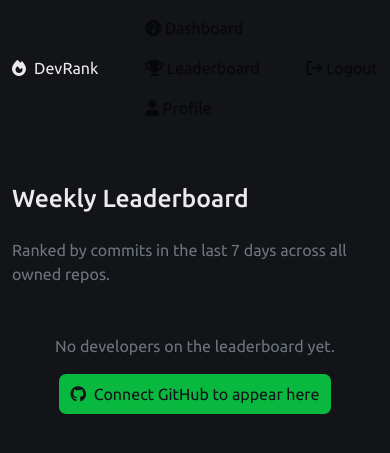
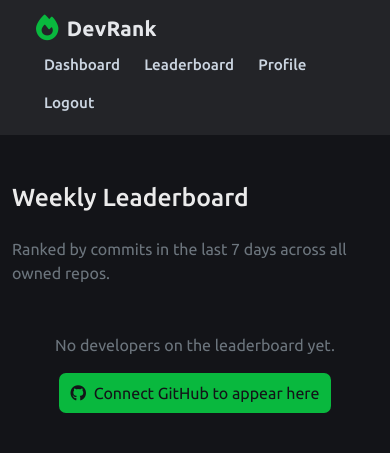
Before and after one commit to katGhost/dev-leaderboard, a Flask app: page /leaderboard in a window 390 px wide. Shown: the top 453 px of the page. Run offline with Flask 3, Linux system fonts and the light colour scheme; the visitor is signed in with stand-in values (Sample User, id 1); parts of the project's set-up code (start-up, migrations or seed data) failed here and were passed over.

Commit message:
navbar UI tweaks -> navbar links

```diff
--- a/app/static/index.css
+++ b/app/static/index.css
@@ -9,25 +9,84 @@
 
 body {
     width: 100%;
-    overflow: hidden;
+    /* overflow: hidden; */
     background: #131418;
     color: rgb(235, 235, 235);
 }
 
-.app-name {
+/* NAVBAR */
+/* .app-name {
     background: linear-gradient(135deg, #09B83E, #384e6b);
     -webkit-background-clip: text;
     background-clip: text;
     -webkit-text-fill-color: transparent;
     font-weight: 700;
+} */
+
+.custom-navbar {
+    display: flex;
+    align-items: center;
+    padding: 0.75rem 1.5rem;
+    background: #232428;
 }
 
-.nav-item .nav-link {
-    color: whitesmoke !important;
+.custom-navbar .container-fluid {
+    display: flex;
+    justify-content: space-between;
+    align-items: center;
 }
 
-.nav-item .nav-link:hover {
-    color: #09B83E !important;
+.logo {
+  font-size: 1.4rem;
+  font-weight: 700;
+  letter-spacing: 0.3px;
+  cursor: pointer;
+}
+
+.logo .icon i {
+  color: #09B83E;
+  font-size: 1.6rem;
+}
+
+.logo .brand {
+  color: #e5e7eb;
+  font-weight: 700;
+  font-size: 1.3rem;
+}
+
+/* .logo .brand {
+  background: linear-gradient(90deg, #ffffff, #cbd5f5);
+  -webkit-background-clip: text;
+  -webkit-text-fill-color: transparent;
+} */
+
+.navbar-nav {
+    display: flex;
+    flex-direction: row;
+    gap: 1rem;
+}
+
+.nav-link {
+  display: flex;
+  align-items: center;
+  gap: 6px;
+  font-size: 15px;
+  font-weight: 500;
+  color: #cbd5e1 !important;
+  padding: 8px 12px;
+  transition: all 0.2s ease;
+}
+
+.nav-link:hover {
+  color: #09B83E !important;
+}
+
+.nav-link i {
+  font-size: 16px;
+}
+
+.nav-text {
+    display: inline;
 }
 
 /* Flash messages */
@@ -161,6 +220,10 @@ a {
 }
 
 /* DASHBOARD */
+.dashboard {
+    padding: 2.5rem !important;
+}
+
 .roadmap-title,
 leaderboard-title,
 .username {
@@ -186,14 +249,38 @@ leaderboard-title,
 
 }
 
+/* LEADERBOARD */
+.medal-gold {
+    color: #EFBF04;
+}
+
+.medal-silver {
+    color: #C0C0C0;
+}
+
+.medal-bronze {
+    color: #CD7F32;
+}
+
 /* PROFILE */
+#profileContainer {
+    padding: 1.5rem 3rem;
+}
+
 .card {
-    background: #1A1C22;
+    background: transparent;
+    border: 1.5px solid #232C38;
+    border-radius: 7px;
     padding: 1.5rem;
+    transition: all 0.25s ease-in-out;
 }
 
 .card > * + * {
     margin-top: 0.75rem;
+}
+
+.card:hover {
+    border: 1.5px solid #09B83E;
 }
 
 .card-title {
@@ -214,6 +301,56 @@ leaderboard-title,
 .btn-github:hover,
 .btn-dashboard-redirect:hover {
     background: #09B83E;
+    color: white;
     transform: translateY(-3px);
     box-shadow: 0 12px 35px rgba(6, 156, 53, 0.4);
 }
+
+
+/* RESPONSIVENESS */
+@media (max-width: 768px) {
+    .app-name {
+        display: none;
+    }
+
+    .nav-link i {
+        display: none;
+    }
+
+    .nav-text {
+        font-size: 0.95rem;
+    }
+
+    .nav-link {
+        justify-content: center;
+        flex-direction: column;
+        padding: 0.5rem;
+    }
+
+    .navbar-container {
+        display: flex;
+        justify-content: center;
+        align-items: center;
+    }
+
+    .navbar-nav {
+        gap: .5rem;
+    }
+
+    .card {
+        margin-bottom: 1rem;
+    }
+
+    .github-connection-buttons {
+    }
+
+    .btn-disconnect-github {
+        background: transparent;
+        padding: 0.5rem 0.75rem;
+        border: 1.2px solid #09B83E;
+        border-radius: 7px;
+        color: #f3f3f3;
+        transition: all 0.3s ease-in;
+        font-size: 1rem;
+    }
+}
```
